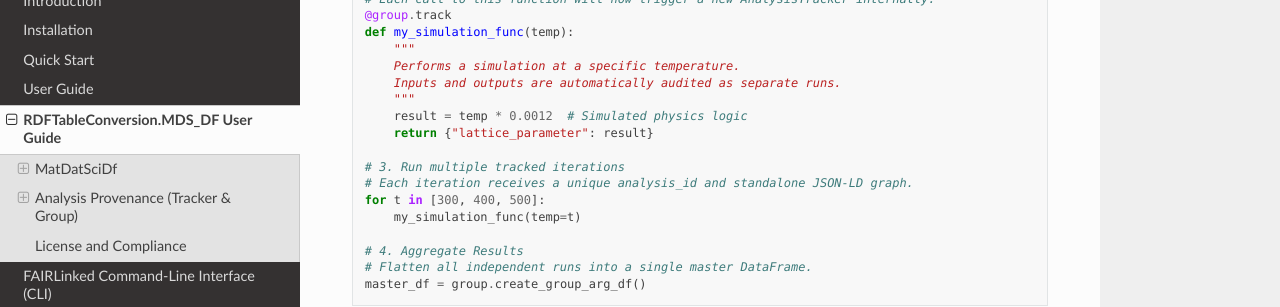
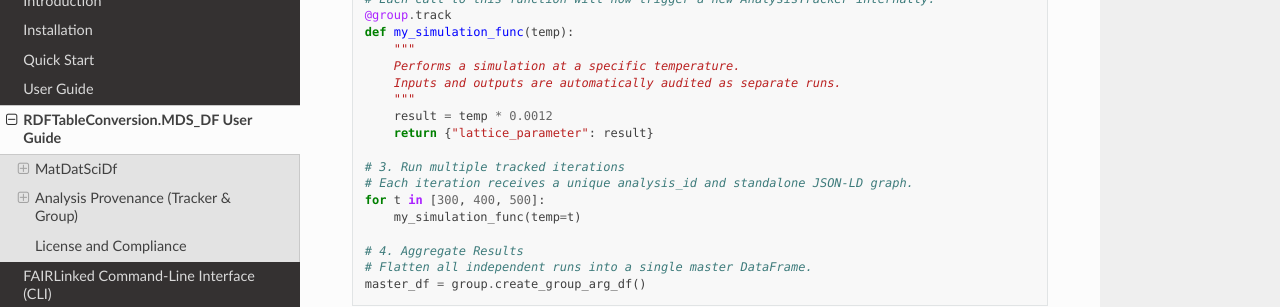
Before and after one commit to cwru-sdle/FAIRLinked, a Sphinx documentation site: the page built from docs/source/user-guide-MDS_DF.rst, in a window 1280 px wide and 900 px high, scrolled down 2776 px. Shown: the part 151-458 px from the top of the window. Built offline with Sphinx 7.4.7 and the Read the Docs theme 3.1.0, drawn with Linux system fonts in a browser that asks for light colours.

```diff
--- a/docs/source/user-guide-MDS_DF.rst
+++ b/docs/source/user-guide-MDS_DF.rst
@@ -147,7 +147,7 @@
         Performs a simulation at a specific temperature.
         Inputs and outputs are automatically audited as separate runs.
         """
-        result = temp * 0.0012  # Simulated physics logic
+        result = temp * 0.0012
         return {"lattice_parameter": result}
 
     # 3. Run multiple tracked iterations
```
Also changed, not shown: 1 other file.
